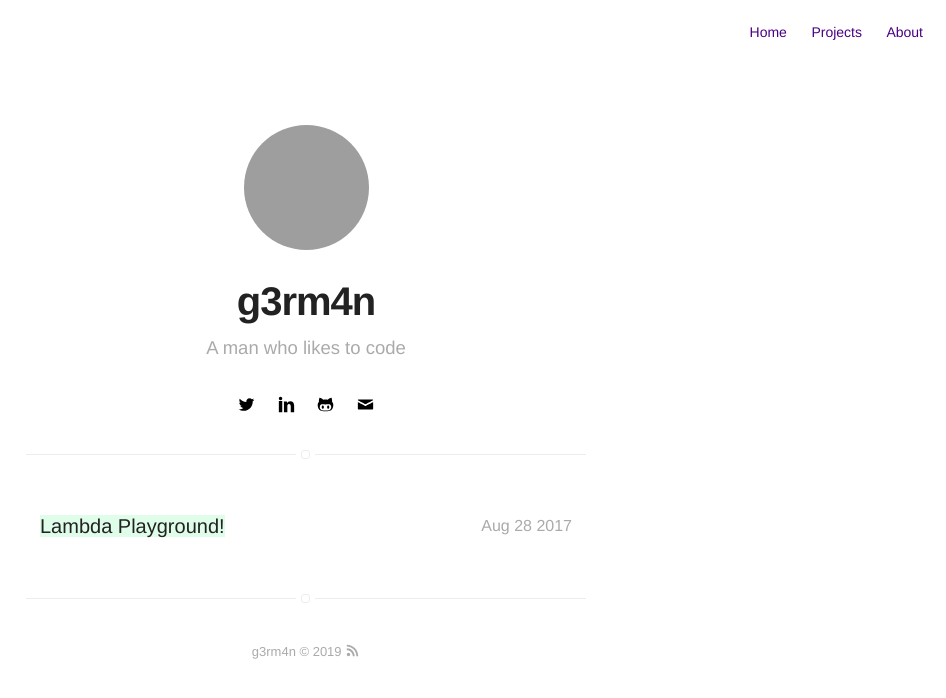
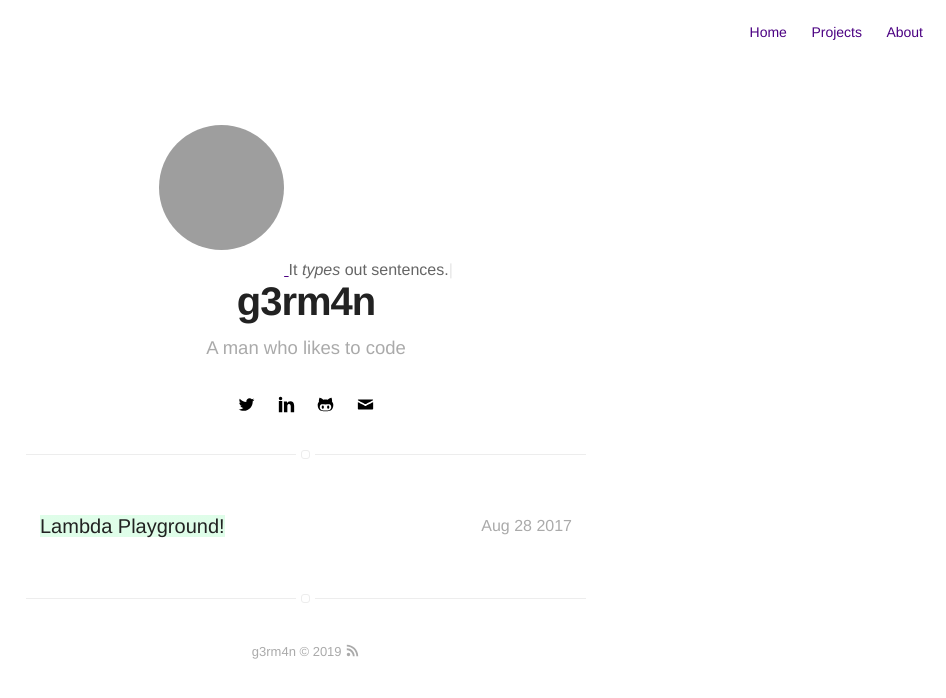
Before and after one commit to ImaMonsta/demo-jekill, a Jekyll site: the page built from blog/index.html, in a window 1280 px wide. Shown: the top 698 px of the page, without its empty margins (334-1280 px from the left). Built offline with Jekyll 4.4.1, drawn with Linux system fonts in a browser that asks for light colours; grey boxes are pictures that could not be loaded.

Commit message:
Update header.html

```diff
--- a/_includes/header.html
+++ b/_includes/header.html
@@ -16,6 +16,11 @@
             </span>
         {% endif %}
 
+        <div id="typed-strings">
+             <p>Typed.js is a <strong>JavaScript</strong> library.</p>
+             <p>It <em>types</em> out sentences.</p>
+        </div>
+        <span id="typed"></span>
         <h1 class="title">{{ site.name }}</h1>
         <h2 class="description">{{ site.bio }}</h2>
 
```
